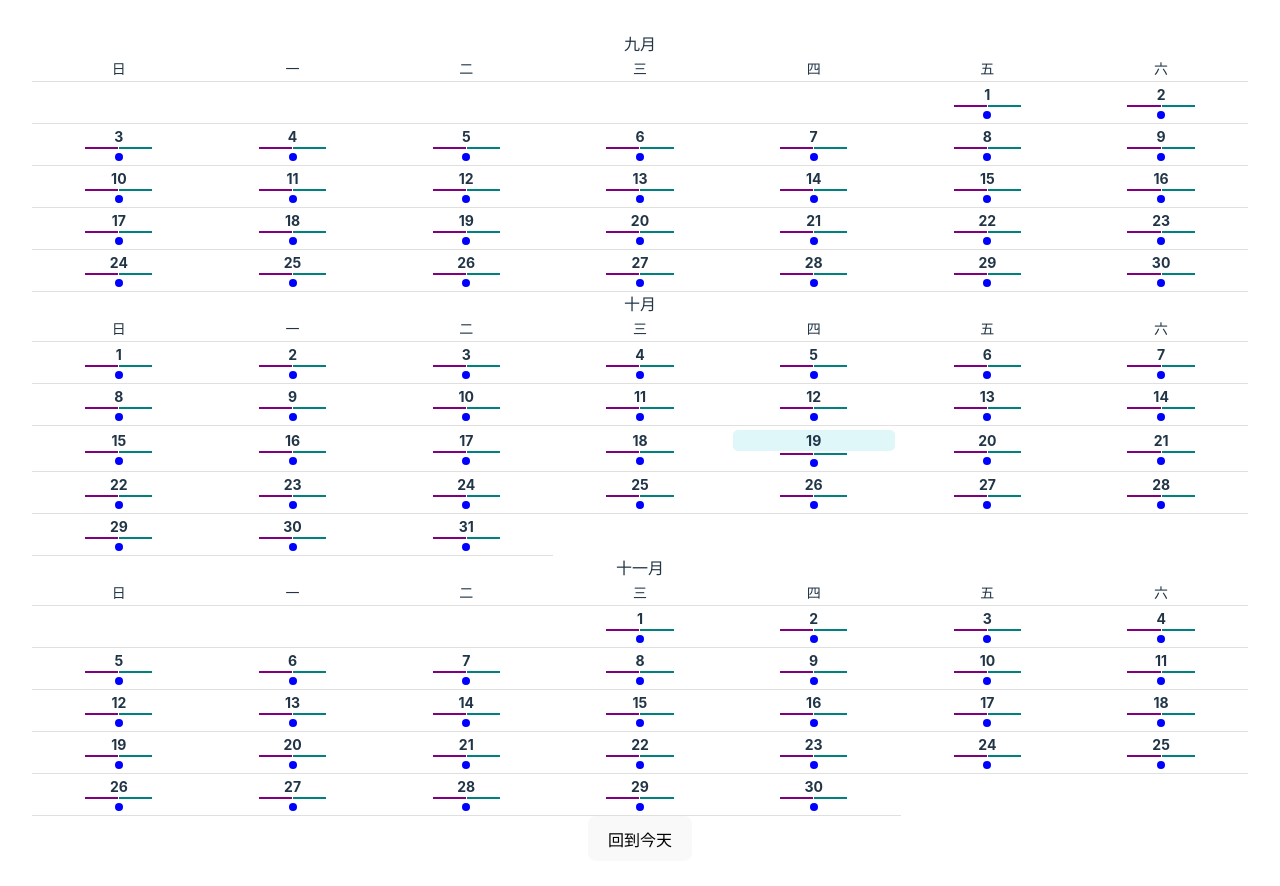
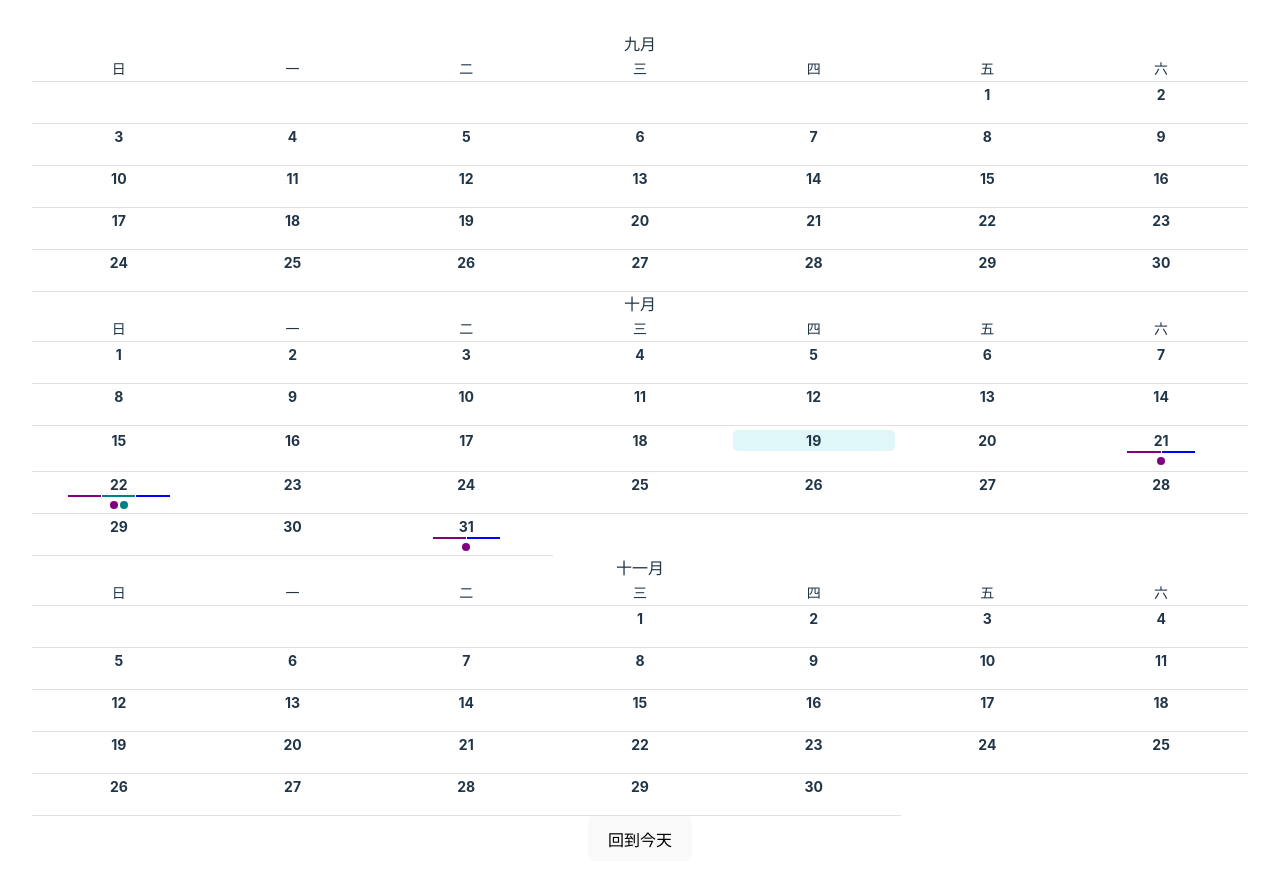
Before and after one commit to gh286991/mobile-swipe-calendar, a React (Vite) app: page / in a window 1280 px wide. Shown: the top 886 px of the page. Built offline with nearby package versions, Linux system fonts and the light colour scheme.

Commit message:
feat:資料格式外傳

```diff
--- a/src/App.tsx
+++ b/src/App.tsx
@@ -2,15 +2,31 @@ import { useState } from "react";
 import Calendar from "./Calendar";
 import { CalendarProvider } from "./Calendar/CalendarContext";
 import GoToTodayButton from "./Component/GoToTodayButton";
+import { DateColorsConfig } from "./Const/colors";
 
 import "./App.css";
+
+const dateColorsConfig: DateColorsConfig = {
+  "2023-10-22": {
+    events: [1, 2, 3],
+    types: [1, 2],
+  },
+  "2023-10-21": {
+    events: [1, 3],
+    types: [1],
+  },
+  "2023-10-31": {
+    events: [1, 3],
+    types: [1],
+  },
+};
 
 function App() {
   const [focusMonth, setFocusMonth] = useState(new Date());
   return (
     <>
       <CalendarProvider focusMonth={focusMonth} setFocusMonth={setFocusMonth}>
-        <Calendar></Calendar>
+        <Calendar dateColorsConfig={dateColorsConfig}></Calendar>
         <GoToTodayButton />
       </CalendarProvider>
     </>
--- a/src/Calendar/index.tsx
+++ b/src/Calendar/index.tsx
@@ -3,7 +3,13 @@ import { addMonths, subMonths } from "date-fns";
 import MonthView from "../Component/MonthView";
 import { useCalendarContext } from "./CalendarContext";
 
-function Calendar() {
+import { DateColorsConfig } from "../Const/colors";
+
+type Props = {
+  dateColorsConfig: DateColorsConfig;
+};
+
+function Calendar({ dateColorsConfig }: Props) {
   const { focusMonth, setFocusMonth } = useCalendarContext();
   const [monthsToShow, setMonthsToShow] = useState([
     subMonths(new Date(), 1),
@@ -68,7 +74,11 @@ function Calendar() {
         style={{ overflowY: "auto", height: "100%" }}
       >
         {monthsToShow.map((month) => (
-          <MonthView key={+month} monthDate={new Date(month)} />
+          <MonthView
+            key={+month}
+            monthDate={new Date(month)}
+            dateColorsConfig={dateColorsConfig}
+          />
         ))}
       </div>
     </div>
--- a/src/Component/DayCell/index.tsx
+++ b/src/Component/DayCell/index.tsx
@@ -3,11 +3,13 @@ import Dot from "../../Units/Dot";
 import Dash from "../../Units/Dash";
 import style from "./styles.module.scss";
 
+import { Colors } from "../../Const/colors";
+
 type DayCellProps = {
   day: number;
   isToday: boolean;
-  dashColors: ("purple" | "teal" | "blue")[];
-  dotColors: ("purple" | "teal" | "blue")[];
+  dashColors: Colors[];
+  dotColors: Colors[];
 };
 
 const DayCell: React.FC<DayCellProps> = ({
--- a/src/Component/MonthView/index.tsx
+++ b/src/Component/MonthView/index.tsx
@@ -9,19 +9,35 @@ import {
 import { zhTW } from "date-fns/locale";
 
 import DayCell from "../DayCell";
+import { eventColors, typeColors, DateColorsConfig } from "../../Const/colors";
 
 import style from "./style.module.scss";
 
 type Prop = {
   monthDate: Date;
+  dateColorsConfig: DateColorsConfig;
 };
 
-function MonthView({ monthDate }: Prop) {
+function MonthView({ monthDate, dateColorsConfig }: Prop) {
   const daysInMonth = getDaysInMonth(monthDate);
   const firstDayOfMonth = getDay(startOfMonth(monthDate));
   const days = Array.from({ length: daysInMonth }, (_, idx) => idx + 1);
   const month = monthDate.getMonth();
   const year = monthDate.getFullYear();
+
+  const getColorsForDate = (date: Date) => {
+    const key = format(date, "yyyy-MM-dd");
+    const config = dateColorsConfig[key] || { events: [], types: [] };
+
+    const dashColors = config.events
+      .map((eventCode) => eventColors[eventCode])
+      .filter(Boolean);
+    const dotColors = config.types
+      .map((typeCode) => typeColors[typeCode])
+      .filter(Boolean);
+
+    return { dashColors, dotColors };
+  };
 
   return (
     <div key={monthDate.toString()} className={style.container}>
@@ -45,15 +61,20 @@ function MonthView({ monthDate }: Prop) {
               .map((_, idx) => (
                 <td key={idx}></td>
               ))}
-            {days.slice(0, 7 - firstDayOfMonth).map((day) => (
+            {days.slice(0, 7 - firstDayOfMonth).map((day) => {
+              const date = new Date(year, month, day);
+              const { dashColors, dotColors } = getColorsForDate(date);
+
+              return (
                 <DayCell
-                key={+new Date(year, month, day)}
+                  key={+date}
                   day={day}
-                isToday={isToday(new Date(year, month, day))}
-                dashColors={["purple", "teal"]}
-                dotColors={["blue"]}
+                  isToday={isToday(date)}
+                  dashColors={dashColors}
+                  dotColors={dotColors}
                 />
-            ))}
+              );
+            })}
           </tr>
           {Array(Math.ceil((daysInMonth - (7 - firstDayOfMonth)) / 7))
             .fill(null)
@@ -64,15 +85,20 @@ function MonthView({ monthDate }: Prop) {
                     7 - firstDayOfMonth + weekIdx * 7,
                     7 - firstDayOfMonth + (weekIdx + 1) * 7,
                   )
-                  .map((day) => (
+                  .map((day) => {
+                    const date = new Date(year, month, day);
+                    const { dashColors, dotColors } = getColorsForDate(date);
+
+                    return (
                       <DayCell
-                      key={+new Date(year, month, day)}
+                        key={+date}
                         day={day}
-                      isToday={isToday(new Date(year, month, day))}
-                      dashColors={["purple", "teal"]}
-                      dotColors={["blue"]}
+                        isToday={isToday(date)}
+                        dashColors={dashColors}
+                        dotColors={dotColors}
                       />
-                  ))}
+                    );
+                  })}
               </tr>
             ))}
         </tbody>
--- /dev/null
+++ b/src/Const/colors.ts
@@ -0,0 +1,22 @@
+type EventCode = 1 | 2 | 3;
+type TypeCode = 1 | 2 | 3;
+export type Colors = "purple" | "teal" | "blue";
+
+export const eventColors: Record<EventCode, Colors> = {
+  1: "purple", // 事件一
+  2: "teal", // 事件二
+  3: "blue", // 事件三
+};
+
+export const typeColors: Record<TypeCode, Colors> = {
+  1: "purple", // 國定假日
+  2: "teal", // 機構行事曆
+  3: "blue", // 個人行事曆
+};
+
+export type DateColorsConfig = {
+  [key: string]: {
+    events: EventCode[];
+    types: TypeCode[];
+  };
+};
```
Lines whose indentation alone changed are shown as unchanged.
